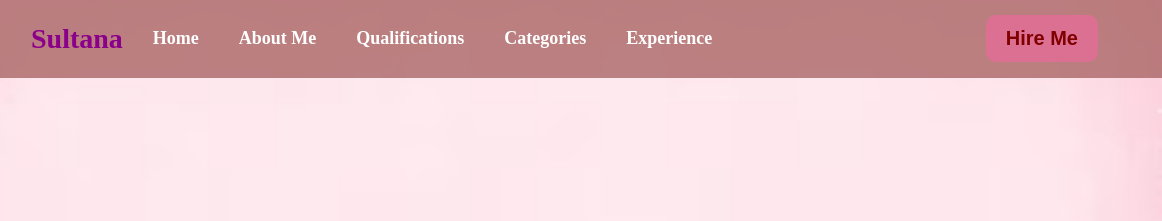
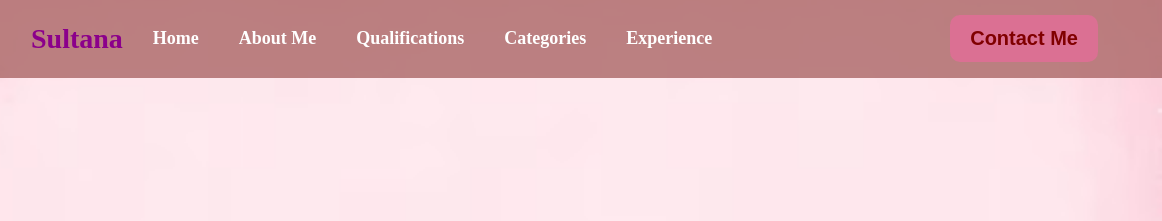
Before and after one commit to Nigarrrrr/asignment1, a plain HTML site: page index.html in a window 1280 px wide. Shown: the top 221 px of the page, 118-1280 px from the left. Drawn offline with Linux system fonts and the light colour scheme.

Commit message:
button name change

```diff
--- a/index.html
+++ b/index.html
@@ -25,7 +25,7 @@
                 <li><a href="#Categories">Categories</a></li>
                 <li><a href="#Experience">Experience</a></li>
             </ul>
-            <button class="btn-primary">Hire Me</button>
+            <button class="btn-primary">Contact Me</button>
 
         </nav>
     </header>
```
